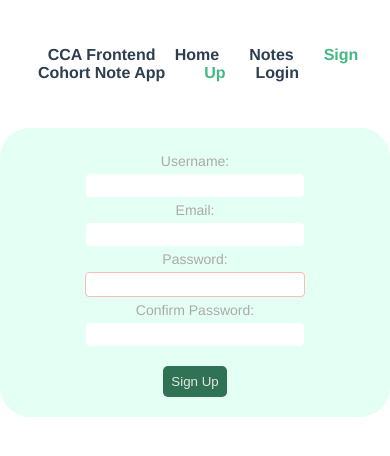
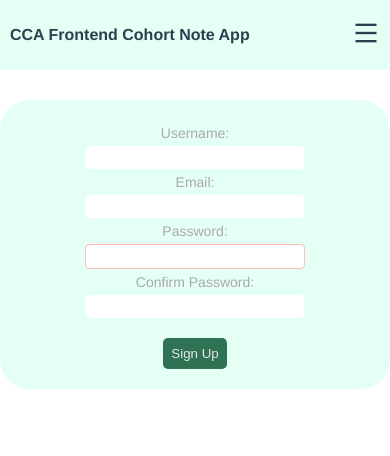
Before and after one commit to EgoLydia/cca-notes-application, a Vue app: page /SignupPage in a window 390 px wide. Shown: the top 456 px of the page. Built offline with nearby package versions, Linux system fonts and the light colour scheme.

Commit message:
implement navMenu component and responsiveness

```diff
--- a/public/index.html
+++ b/public/index.html
@@ -1,15 +1,23 @@
 <!DOCTYPE html>
 <html lang="">
   <head>
-    <meta charset="utf-8">
-    <meta http-equiv="X-UA-Compatible" content="IE=edge">
-    <meta name="viewport" content="width=device-width,initial-scale=1.0">
-    <link rel="icon" href="<%= BASE_URL %>favicon.ico">
+    <meta charset="utf-8" />
+    <meta http-equiv="X-UA-Compatible" content="IE=edge" />
+    <meta name="viewport" content="width=device-width,initial-scale=1.0" />
+    <link rel="icon" href="<%= BASE_URL %>favicon.ico" />
     <title><%= htmlWebpackPlugin.options.title %></title>
+    <link
+      href="https://cdn.jsdelivr.net/npm/remixicon@2.2.0/fonts/remixicon.css"
+      rel="stylesheet"
+    />
   </head>
   <body>
     <noscript>
-      <strong>We're sorry but <%= htmlWebpackPlugin.options.title %> doesn't work properly without JavaScript enabled. Please enable it to continue.</strong>
+      <strong
+        >We're sorry but <%= htmlWebpackPlugin.options.title %> doesn't work
+        properly without JavaScript enabled. Please enable it to
+        continue.</strong
+      >
     </noscript>
     <div id="app"></div>
     <!-- built files will be auto injected -->
--- a/src/App.vue
+++ b/src/App.vue
@@ -1,24 +1,23 @@
 <template>
-  <div id="nav">
-    <nav>
-      <div class="logo">
-        <p>CCA Frontend Cohort Note App</p>
-      </div>
-      <div class="links">
-        <router-link to="/">Home</router-link>
-        <router-link to="/notes">Notes</router-link>
-        <router-link to="/SignupPage">Sign Up</router-link>
-        <router-link to="/login">Login</router-link>
-      </div>
-    </nav>
-  </div>
-  <router-view />
+  <nav-menu></nav-menu>
+  <router-view></router-view>
 </template>
 
+<script>
+import NavMenu from "./components/NavMenu.vue";
+export default {
+  components: {
+    NavMenu,
+  },
+};
+</script>
 <style>
-body {
+body,
+html {
   padding: 0;
   margin: 0;
+  box-sizing: border-box;
+  overflow-x: hidden;
 }
 #app {
   font-family: Avenir, Helvetica, Arial, sans-serif;
@@ -27,30 +26,4 @@ body {
   text-align: center;
   color: #2c3e50;
 }
-.logo {
-  font-weight: bold;
-  color: #2c3e50;
-}
-img {
-  max-width: 30px;
-}
-.links a {
-  margin-right: 30px;
-  text-decoration: none;
-  font-weight: bold;
-  color: #2c3e50;
-}
-#nav {
-  padding: 30px;
-}
-nav {
-  max-width: 1120px;
-  display: flex;
-  justify-content: space-between;
-  align-items: center;
-  margin: 0 auto;
-}
-#nav a.router-link-exact-active {
-  color: #42b983;
-}
 </style>
--- a/src/components/LandingPage.vue
+++ b/src/components/LandingPage.vue
@@ -64,16 +64,14 @@ export default {
 
 <style scoped>
 img {
-  max-width: 500px;
+  max-width: 400px;
+  margin: 0 auto;
 }
 .info {
-  display: flex;
   margin-top: 16px;
-  gap: 25px;
 }
 h1 {
-  font-size: 36px;
-  width: 500px;
+  font-size: 26px;
   margin: 0 auto;
 }
 section {
@@ -82,6 +80,7 @@ section {
 .container {
   max-width: 1120px;
   margin: 0 auto;
+  margin-top: 100px;
 }
 a {
   text-decoration: none;
@@ -93,8 +92,30 @@ button {
   border-radius: 5px;
   border: none;
 }
+p {
+  padding: 10px;
+}
 footer {
   background-color: #e4fff3;
   padding: 20px;
 }
+@media (min-width: 768px) {
+  p {
+    padding: 0px;
+  }
+  .info {
+    display: flex;
+    gap: 20px;
+  }
+  h1 {
+    font-size: 36px;
+    width: 500px;
+  }
+  img {
+    max-width: 500px;
+  }
+  .container {
+    margin-top: 150px;
+  }
+}
 </style>
--- /dev/null
+++ b/src/components/NavMenu.vue
@@ -0,0 +1,95 @@
+<template>
+  <div id="nav">
+    <nav>
+      <div class="logo">
+        <p>CCA Frontend Cohort Note App</p>
+      </div>
+      <div class="links">
+        <i @click="openHam" class="ri-menu-line ham"> </i>
+        <div v-show="isOpen" class="mobile-nav">
+          <router-link to="/">Home</router-link>
+          <router-link to="/notes">Notes</router-link>
+          <router-link to="/SignupPage">Sign Up</router-link>
+          <router-link to="/login">Login</router-link>
+        </div>
+        <div class="desktop-links">
+          <router-link to="/">Home</router-link>
+          <router-link to="/notes">Notes</router-link>
+          <router-link to="/SignupPage">Sign Up</router-link>
+          <router-link to="/login">Login</router-link>
+        </div>
+      </div>
+    </nav>
+  </div>
+</template>
+
+<script>
+export default {
+  data() {
+    return {
+      isOpen: false,
+    };
+  },
+  methods: {
+    openHam() {
+      this.isOpen = !this.isOpen;
+    },
+  },
+};
+</script>
+
+<style scoped>
+.mobile-nav {
+  position: fixed;
+  left: 0;
+  width: 100%;
+  background-color: #e4fff3;
+  padding-bottom: 10px;
+}
+.desktop-links {
+  display: none;
+}
+.ham {
+  font-size: 28px;
+  cursor: pointer;
+}
+.logo {
+  font-weight: bold;
+  color: #2c3e50;
+}
+.links a {
+  margin-right: 20px;
+  text-decoration: none;
+  font-weight: bold;
+  color: #2c3e50;
+  display: flex;
+  padding: 10px;
+}
+#nav {
+  background-color: #e4fff3;
+  width: 100%;
+  position: fixed;
+  top: 0;
+}
+nav {
+  max-width: 1120px;
+  display: flex;
+  justify-content: space-between;
+  align-items: center;
+  margin: 0 auto;
+  padding: 10px;
+}
+#nav a.router-link-exact-active {
+  color: #42b983;
+}
+
+@media (min-width: 768px) {
+  .desktop-links {
+    display: flex;
+  }
+  .ham,
+  .mobile-nav {
+    display: none;
+  }
+}
+</style>
--- a/src/components/SignUp.vue
+++ b/src/components/SignUp.vue
@@ -1,21 +1,24 @@
 <template>
-  <div>
   <form @submit="submitForm">
-        <label>Username:</label><br>
-        <input v-model="username" required /><br>
+    <label>Username:</label><br />
+    <input v-model="username" required /><br />
 
-        <label>Email:</label><br>
-        <input v-model="email" required /><br>
+    <label>Email:</label><br />
+    <input v-model="email" required /><br />
 
-        <label>Password:</label><br>
-        <input v-model="password" type="password" :class="[inputBorder ? 'good' : 'bad']" required /><br>
+    <label>Password:</label><br />
+    <input
+      v-model="password"
+      type="password"
+      :class="[inputBorder ? 'good' : 'bad']"
+      required
+    /><br />
 
-        <label>Confirm Password:</label><br>
-        <input v-model="confirmPassword" type="password" required /><br>
+    <label>Confirm Password:</label><br />
+    <input v-model="confirmPassword" type="password" required /><br />
 
     <button class="btn" type="submit">Sign Up</button>
   </form>
-  </div>
 </template>
 
 <script>
@@ -24,21 +27,21 @@ export default {
 
   data() {
     return {
-        username: '',
-        email: '',
-        password: '',
-        confirmPassword: '',
-    }
+      username: "",
+      email: "",
+      password: "",
+      confirmPassword: "",
+    };
   },
 
   computed: {
     inputBorder() {
-      if(this.password.length > 2 && this.password.length < 10){
-        return true
+      if (this.password.length > 2 && this.password.length < 10) {
+        return true;
       } else {
-        return false
+        return false;
       }
-    }
+    },
   },
 
   // methods: {
@@ -46,17 +49,16 @@ export default {
   //       this.$router.push(this.username + this.email + this.password)
   //     }
   //   }
-}
-
+};
 </script>
 
 <style scoped>
 form {
   max-width: 600px;
-        margin: 0 auto;
-        padding: 20px;
+  margin: 100px auto;
   background-color: #e4fff3;
   border-radius: 30px;
+  padding: 20px;
 }
 
 label {
@@ -97,4 +99,10 @@ export default {
 .bad {
   border: 1px solid rgb(254, 185, 185);
 }
+
+@media (min-width: 768px) {
+  form {
+    margin-top: 150px;
+  }
+}
 </style>
```
Lines whose indentation alone changed are shown as unchanged.
